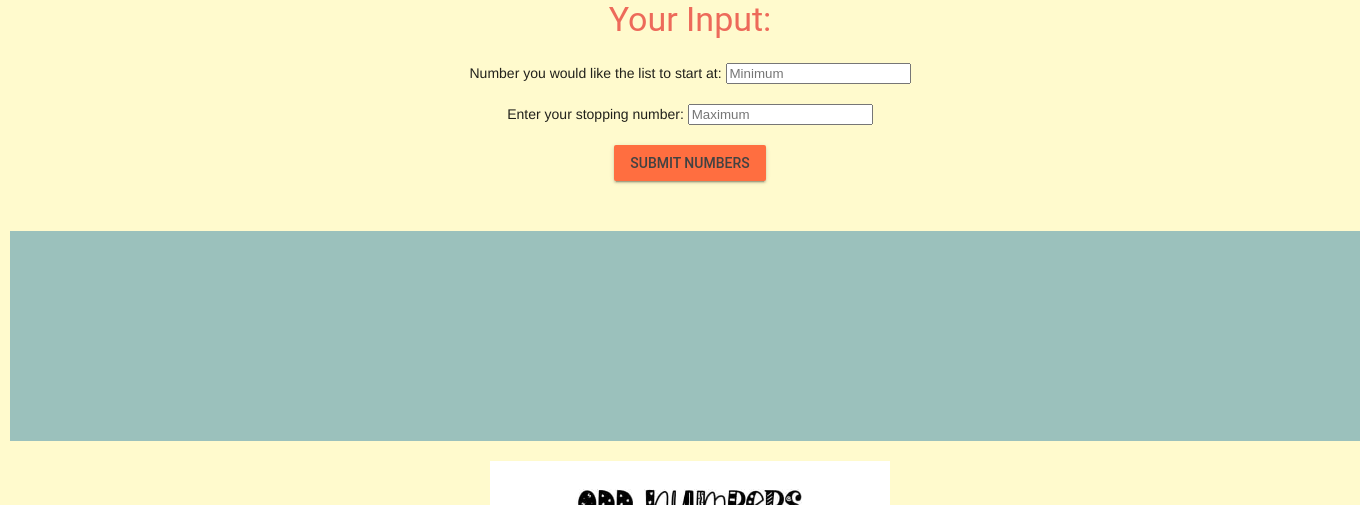
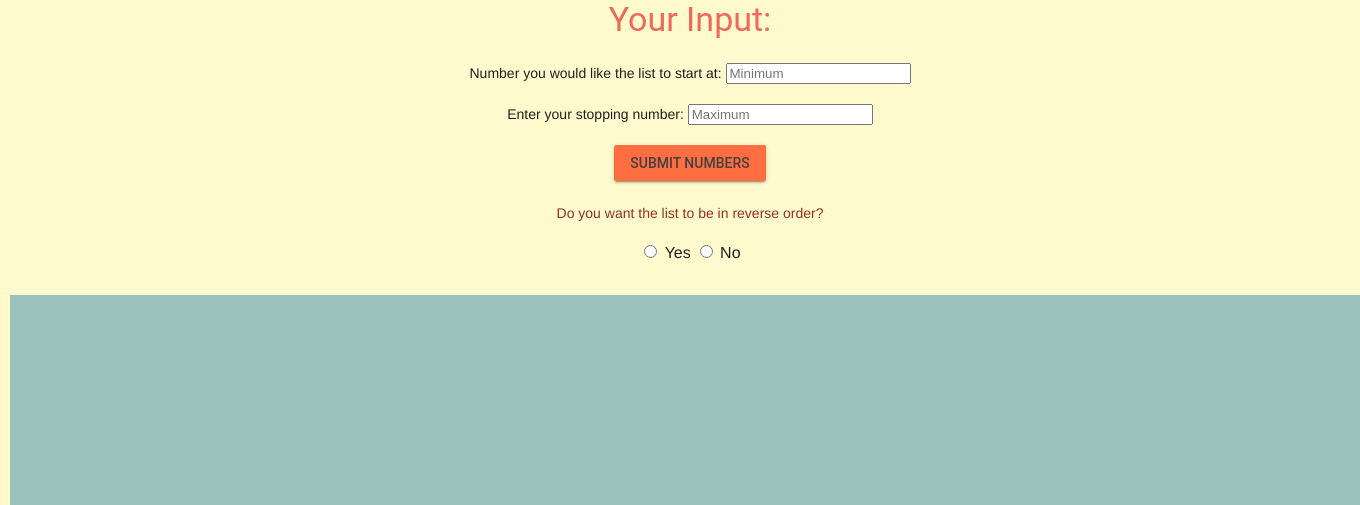
Before and after one commit to ICS20-Programming-ZoiaB/Assign-05-PHP-OddNumberDisplay, a PHP site: page / in a window 1360 px wide; the page is wider, and only the part inside the window is pictured. Shown: the part 183-688 px from the top of that part. Run offline with PHP 8.4, Linux system fonts and the light colour scheme.

Commit message:
Added reverse

```diff
--- a/index.php
+++ b/index.php
@@ -40,6 +40,19 @@
       <input type="submit" value="Submit Numbers" id="submit-button" button class="mdl-button mdl-js-button mdl-button--raised mdl-button--accent">
     </form>
 
+    <!-- Radio buttons for option to display list in reverse -->
+    <br>
+    <?php echo "<p>Do you want the list to be in reverse order?</p>"; ?>
+    <label class="mdl-radio mdl-js-radio mdl-js-ripple-effect" for="reversed">
+        <input type="radio" id="reversed" class="mdl-radio__button" name="reversed" value="reversed">
+        <span class="mdl-radio__label">Yes</span>
+      </label>
+
+      <label class="mdl-radio mdl-js-radio mdl-js-ripple-effect" for="not-reversed">
+        <input type="radio" id="not-reversed" class="mdl-radio__button" name="not-reversed" value="2">
+        <span class="mdl-radio__label">No</span>
+      </label>
+
     <!-- Iframe -->
     <br>
     <iframe id="results" name="results"></iframe>
```
Also changed, not shown: results.php (+25 -13 lines).
